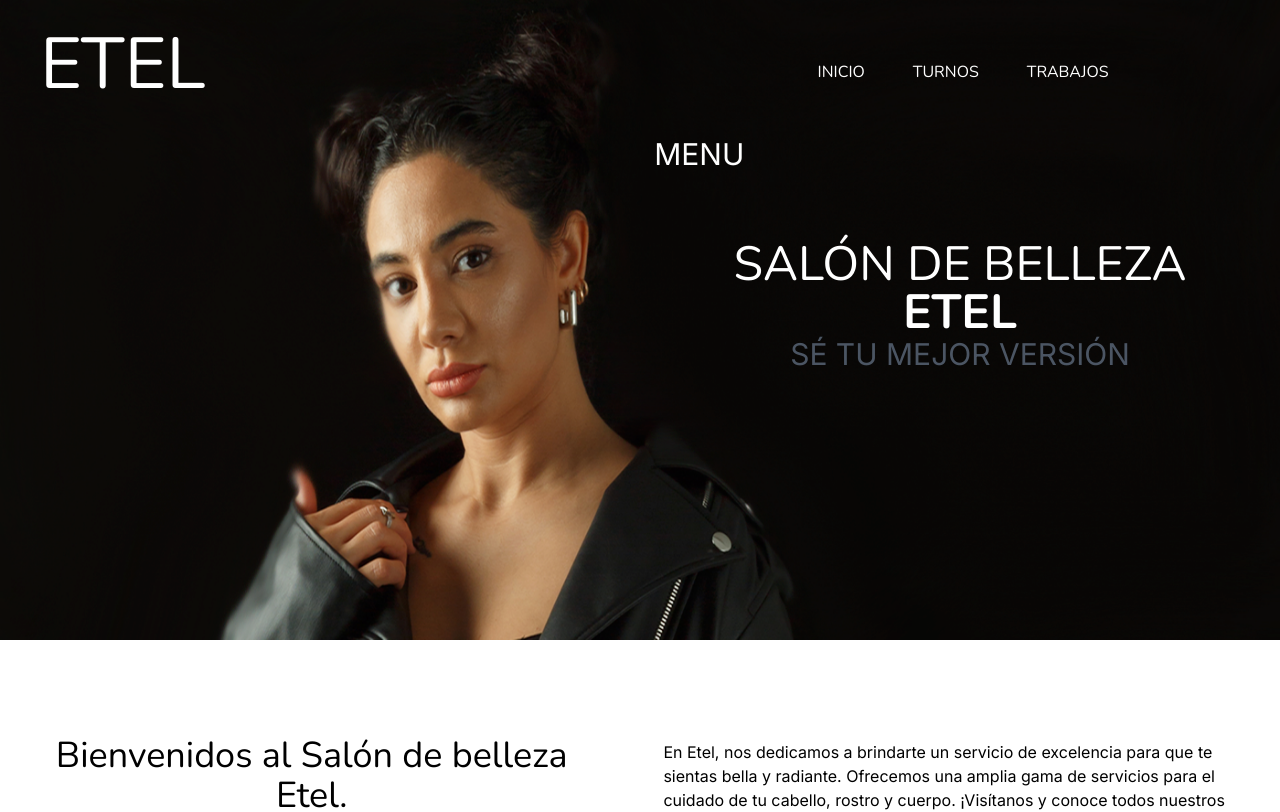
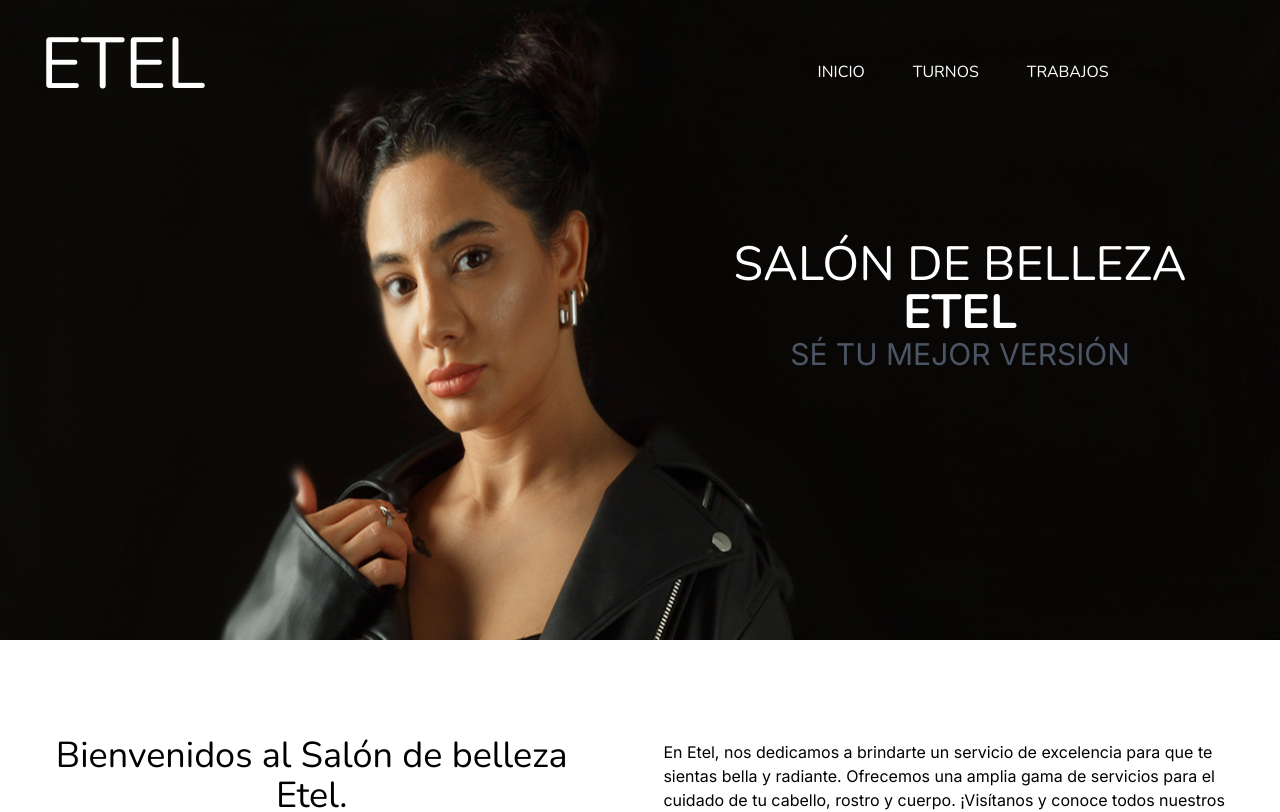
Before and after one commit to martinsetaro/etel-salon-belleza, a Next.js app: page / in a window 1280 px wide. Shown: the top 812 px of the page. Built offline with nearby package versions, Linux system fonts and the light colour scheme.

Commit message:
arreglo de rutas del navegador

```diff
--- a/src/components/Navigation.jsx
+++ b/src/components/Navigation.jsx
@@ -22,9 +22,9 @@ const handlerLoad = () => {
     <div className="w-full h-[8rem] text-white uppercase gap-12 font-nunito flex items-center justify-center max-[600px]:hidden">
         <Link href="/" className="link">Inicio</Link>
         <Link href="/Turnos" className="link">Turnos</Link>
-        <Link href="#nuestros" className="link">Trabajos</Link>
+        <Link href="/#nuestros" className="link">Trabajos</Link>
     </div>
-    <div className=" max-[600px]:w-full h-[6rem] max-[600px]:flex uppercase max-[600px]:justify-center max-[600px]:items-center ">
+    <div className="min-[601px]:hidden max-[600px]:w-full h-[6rem] max-[600px]:flex uppercase max-[600px]:justify-center max-[600px]:items-center ">
       <h2 className="text-3xl text-white cursor-pointer -mb-0"
       onClick={handlerLoad}
       >Menu</h2>
@@ -32,7 +32,7 @@ const handlerLoad = () => {
    { !load && <div className="max-[600px]:w-full h-auto bg-gray-500 flex flex-col justify-center gap-3 text-white text-center pt-2 pb-2">
         <Link href="/" className="link">Inicio</Link>
         <Link href="/Turnos" className="link">Turnos</Link>
-        <Link href="#nuestros" className="link">Trabajos</Link>
+        <Link href="/#nuestros" className="link">Trabajos</Link>
    </div>}
 
 
```
